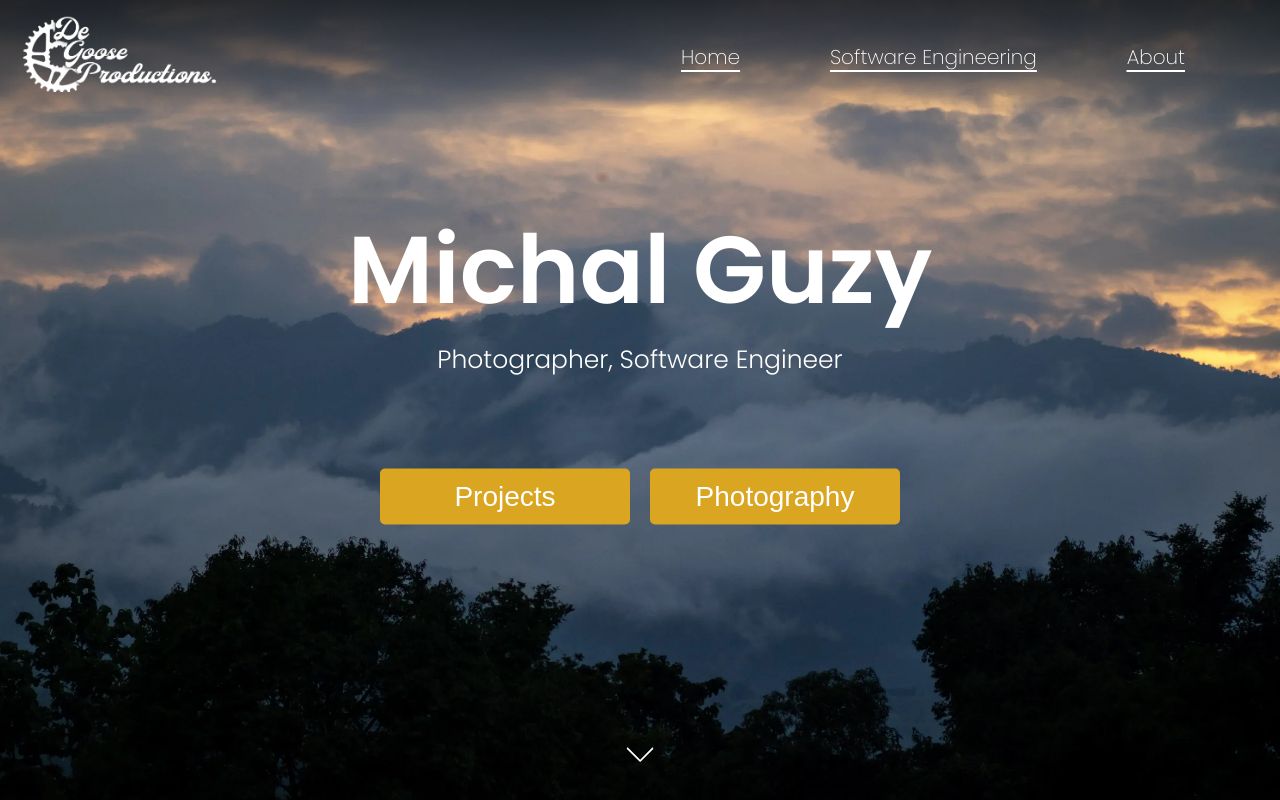
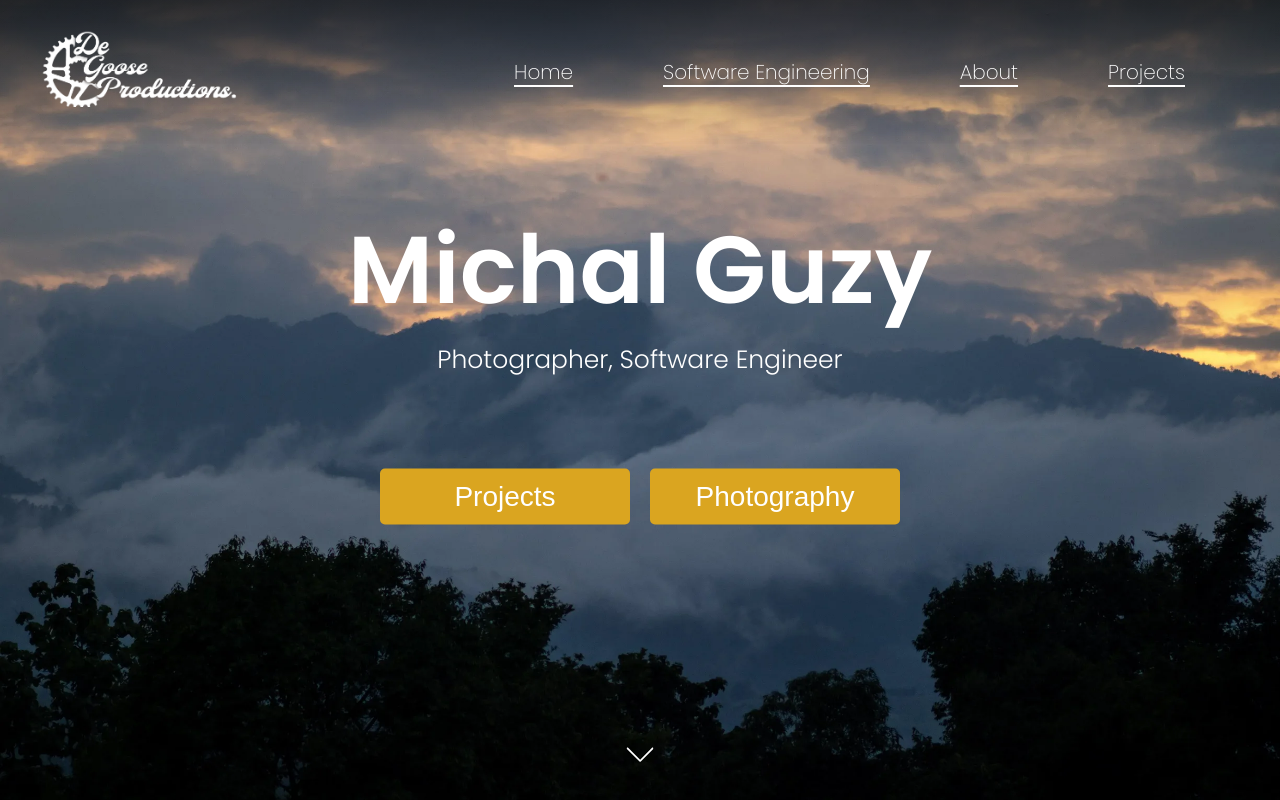
Before and after one commit to Gooozeee/PhotoFrontEnd, a React (Vite) app: page / in a window 1280 px wide. Shown: the top 800 px of the page. Built offline with nearby package versions, Linux system fonts and the light colour scheme.

Commit message:
Chore: Fixing logo visibility

```diff
--- a/src/components/NavBar.tsx
+++ b/src/components/NavBar.tsx
@@ -34,14 +34,14 @@ function NavBar() {
     navigate(path);
     setTimeout(() => {
       scrollToPosition(yPosition);
-    }, 100)
-  }
+    }, 100);
+  };
 
   return (
     <div
       className={scrolledDown ? "top-banner-black-background" : "top-banner"}
     >
-      <div className="link" onClick={() => handleClick('/', 0)}>
+      <div className="deGooseLogo" onClick={() => handleClick("/", 0)}>
         <img
           src={degooseLogoWhite}
           alt="De Goose Productions Logo"
@@ -61,9 +61,17 @@ function NavBar() {
             </Link>
           </li>
           <li>
-            <Link to="/construction" className="link">
+            <div className="link" onClick={() => handleClick("/software", 600)}>
               About
-            </Link>
+            </div>
+          </li>
+          <li>
+            <div
+              className="link"
+              onClick={() => handleClick("/software", 1200)}
+            >
+              Projects
+            </div>
           </li>
         </ul>
       </div>
--- a/src/styles/NavBarStyles.css
+++ b/src/styles/NavBarStyles.css
@@ -98,7 +98,7 @@
 }
 
 .deGooseLogo {
-    z-index: 10;
+    z-index: 999;
     margin-top: 15px;
     margin-bottom: 15px;
     width: 200px;
@@ -118,27 +118,23 @@
 
     .menu__display ul {
         background-color: black;
-        padding-top: 80px;
+        padding-top: 100px;
         overflow: hidden;
         padding-bottom: 30px;
         width: 100%;
+        height: 100vh;
         margin-right: 0px;
         right: 0px;
-        top: -10px;
+        top: -20px;
         position: absolute;
         text-align: center;
         display: block;
     }
 
     .menu__nodisplay ul {
-        background-color: black;
-        padding-top: 80px;
         overflow: hidden;
-        padding-bottom: 30px;
-        width: 100%;
         margin-right: 0px;
         right: -180vw;
-        top: -10px;
         position: absolute;
         transition: all 0.5s ease;
         text-align: center;
@@ -150,7 +146,7 @@
         font-weight: 300;
         text-align: left;
         margin-top: 20px;
-        margin-left: 35px;
+        margin-left: 45px;
         transition: all 0.5s ease;
         right: 0px;
     }
```
